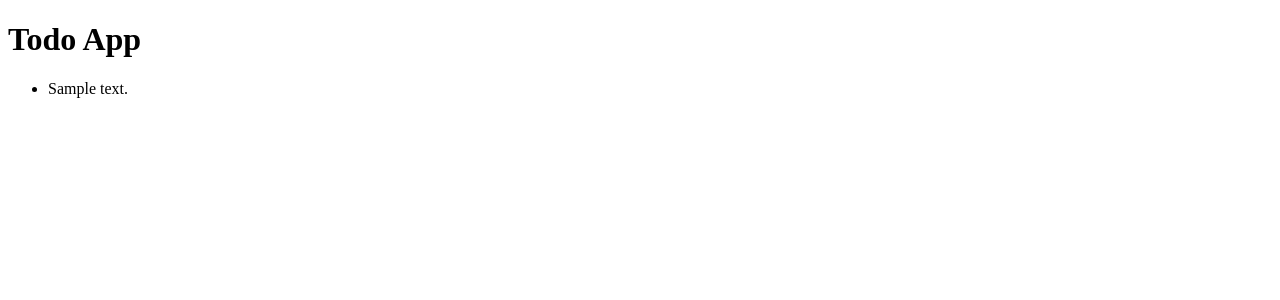
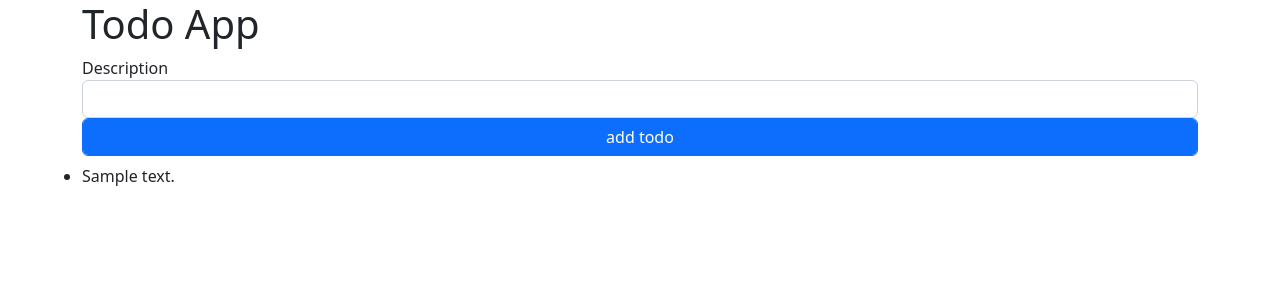
Before and after one commit to JamalGuyo/flask-todoapp, a Flask app: page / in a window 1280 px wide. Shown: the top 300 px of the page. Run offline with Flask 2, Linux system fonts and the light colour scheme; tables that the repository leaves empty hold one stand-in row (values such as "Sample post").

Commit message:
implement creating new todo

```diff
--- a/app.py
+++ b/app.py
@@ -1,4 +1,4 @@
-from flask import Flask, render_template
+from flask import Flask, render_template, request, redirect, url_for
 from flask_sqlalchemy import SQLAlchemy
 
 #============ CONFIGURATIONS ==========================#
@@ -22,3 +22,15 @@ db.create_all()
 @app.route('/')
 def index():
     return render_template('index.html', data=Todo.query.all())
+
+@app.route('/todos/create', methods=['POST'])
+def create():
+    todo = Todo(description=request.form.get('description'))
+    try:
+        db.session.add(todo)
+        db.session.commit()
+    except:
+        db.session.rollback()
+    finally:
+        db.session.close()
+        return redirect(url_for('index'))
--- a/templates/index.html
+++ b/templates/index.html
@@ -1,17 +1,39 @@
 <!DOCTYPE html>
 <html lang="en">
+
 <head>
     <meta charset="UTF-8">
     <meta http-equiv="X-UA-Compatible" content="IE=edge">
     <meta name="viewport" content="width=device-width, initial-scale=1.0">
     <title>Todo App</title>
+    <!-- bootstrap -->
+    <link rel="stylesheet" href="https://cdn.jsdelivr.net/npm/bootstrap@5.2.2/dist/css/bootstrap.min.css"
+        integrity="sha384-Zenh87qX5JnK2Jl0vWa8Ck2rdkQ2Bzep5IDxbcnCeuOxjzrPF/et3URy9Bv1WTRi" crossorigin="anonymous">
 </head>
+<style>
+
+</style>
+
 <body>
+    <div class="container">
         <h1>Todo App</h1>
+
+        <div class="row mb-2">
+            <form action="/todos/create" method="POST">
+                <label for="description">Description</label>
+                <input type="text" class="form-control" id="description" name="description">
+                <button type="submit" class="btn btn-primary form-control">add todo</button>
+            </form>
+        </div>
+
+        <div class="row">
             <ul>
                 {% for d in data %}
                 <li>{{ d.description }}</li>
                 {% endfor %}
             </ul>
+        </div>
+    </div>
 </body>
+
 </html>
```
Lines whose indentation alone changed are shown as unchanged.
